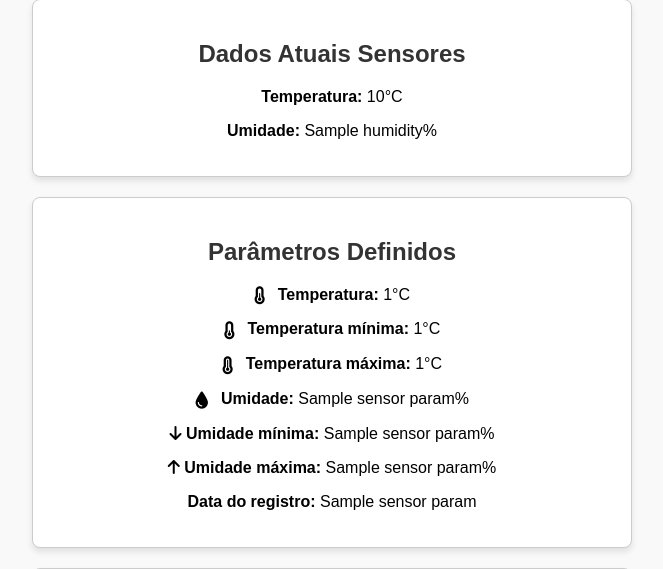
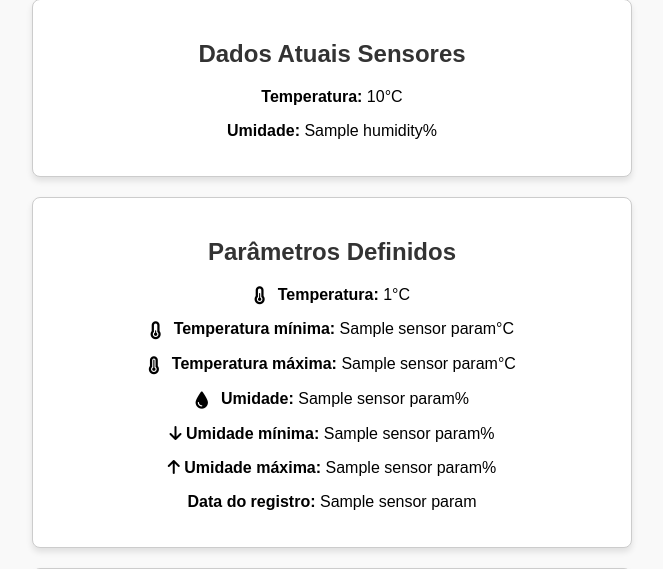
Before and after one commit to guilhermealano/project-temperature-humidity, a Flask app: page / in a window 1280 px wide. Shown: the part 168-737 px from the top of the page, without its empty margins (308-971 px from the left). Run offline with Flask 3, Linux system fonts and the light colour scheme; a database or web service that is not in the repository returns one stand-in record (values such as "Sample title"); some libraries are stand-ins or nearby versions.

Commit message:
feat: new humidity

```diff
--- a/app.py
+++ b/app.py
@@ -37,7 +37,7 @@ def index():
                 temperature, humidity = data[0], data[1]
 
             # Obter os parâmetros mais recentes de sensor_param
-            cursor.execute("SELECT desired_temperature, desired_humidity, desired_temp_min, desired_temp_max, TO_CHAR(timestamp AT TIME ZONE 'America/Sao_Paulo', 'YYYY-MM-DD HH24:MI:SS') AS localized_timestamp FROM sensor_param ORDER BY timestamp DESC LIMIT 1")
+            cursor.execute("SELECT desired_temperature, desired_temp_min, desired_temp_max, desired_humidity, desired_humi_min, desired_humi_max, TO_CHAR(timestamp AT TIME ZONE 'America/Sao_Paulo', 'YYYY-MM-DD HH24:MI:SS') AS localized_timestamp FROM sensor_param ORDER BY timestamp DESC LIMIT 1")
             parameters = cursor.fetchall()
         conn.close()
 
--- a/templates/index.html
+++ b/templates/index.html
@@ -113,25 +113,25 @@
                     </p>
                     <p>
                         <i class="fas fa-thermometer-quarter icon"></i>
-                        <strong>Temperatura mínima:</strong> {{ param[0] }}°C
+                        <strong>Temperatura mínima:</strong> {{ param[1] }}°C
                     </p>
                     <p>
                         <i class="fas fa-thermometer-full icon"></i>
-                        <strong>Temperatura máxima:</strong> {{ param[0] }}°C
+                        <strong>Temperatura máxima:</strong> {{ param[2] }}°C
                     </p>
                     <p>
                         <i class="fas fa-tint icon"></i>
-                        <strong>Umidade:</strong> {{ param[1] }}%
+                        <strong>Umidade:</strong> {{ param[3] }}%
                     </p>
                     <p>
                         <i class="fas fa-arrow-down"></i>
-                        <strong>Umidade mínima:</strong> {{ param[1] }}%
+                        <strong>Umidade mínima:</strong> {{ param[4] }}%
                     </p>
                     <p>
                         <i class="fas fa-arrow-up"></i>
-                        <strong>Umidade máxima:</strong> {{ param[1] }}%
+                        <strong>Umidade máxima:</strong> {{ param[5] }}%
                     </p>
-                    <p><strong>Data do registro:</strong> {{ param[2] }}</p>
+                    <p><strong>Data do registro:</strong> {{ param[6] }}</p>
                     {% endfor %}
                 </div>
                 <div class="card">
```
